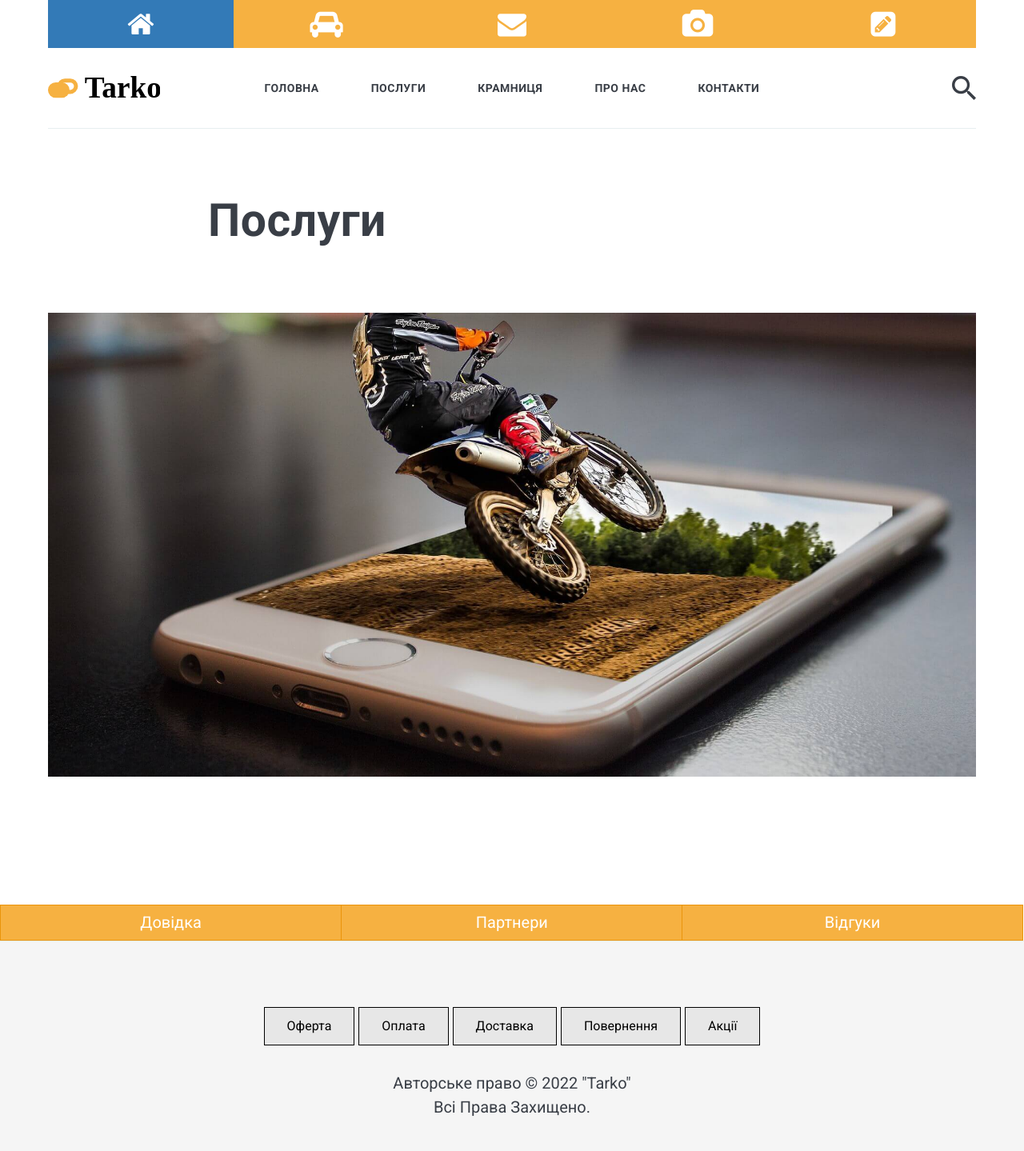
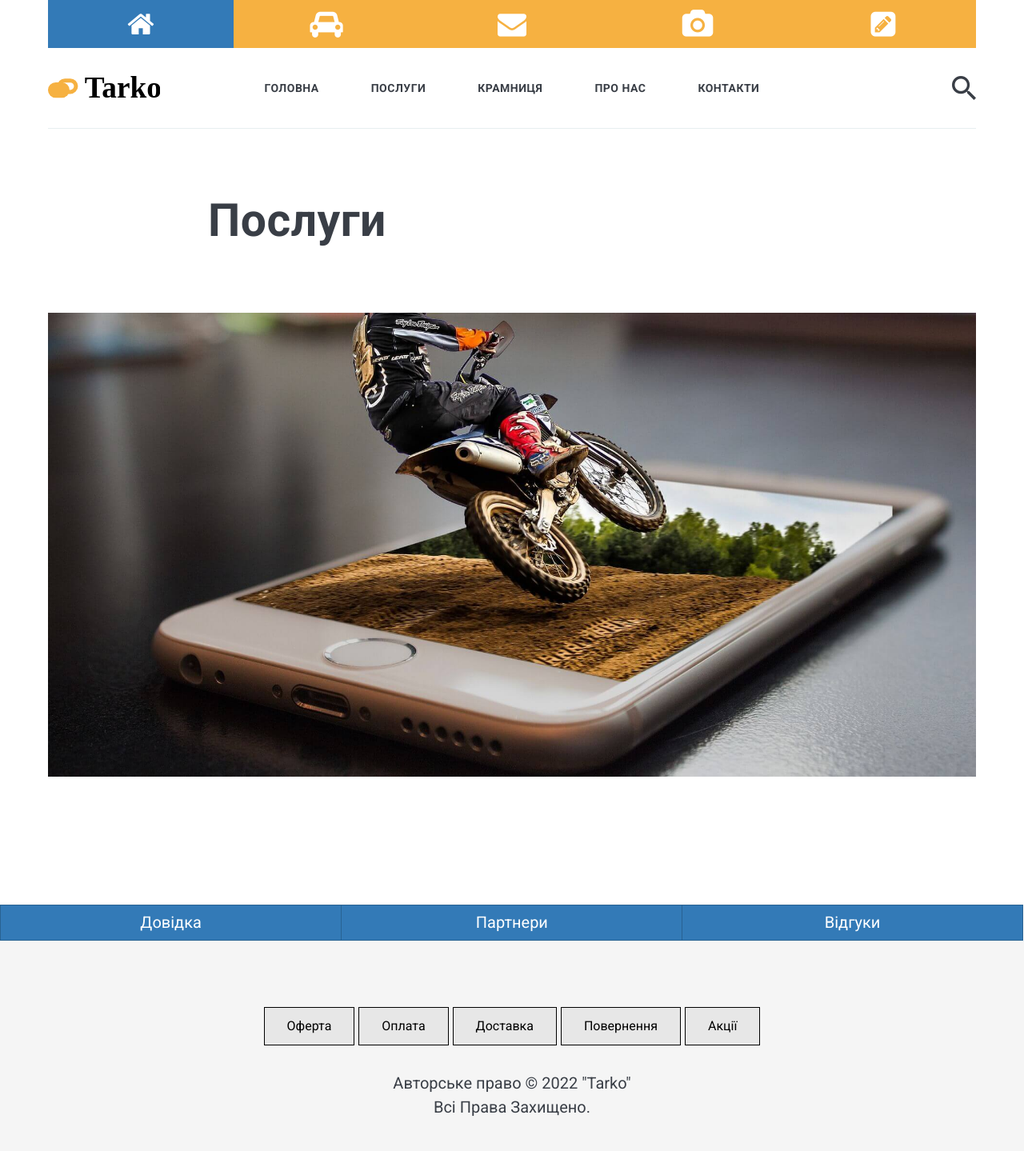
Before and after one commit to itarko/itarko.github.io, a Jekyll site: the page built from _pages/01-posluhy.md, in a window 1280 px wide. Shown: the whole page at 80% size. Built offline with Jekyll 4.4.1, drawn with Linux system fonts in a browser that asks for light colours; nearby versions of some CDN libraries.

Commit message:
Update footer.html

```diff
--- a/_includes/footer.html
+++ b/_includes/footer.html
@@ -3,8 +3,8 @@
 <!-- ThreeLowerButtons -->
 <style>
 .btn-group button {
-    background-color: #f6b141; /* Orange background */
-    border: 1px solid #ea940b; /* Orange border */
+    background-color: #337ab7; /* Orange background */
+    border: 1px solid #296292; /* Orange border */
     color: white; /* White text */
     padding: 10px 24px; /* Some padding */
     cursor: pointer; /* Pointer/hand icon */
@@ -24,7 +24,7 @@
 
 /* Add a background color on hover */
 .btn-group button:hover {
-    background-color: #ea940b;
+    background-color: #296292;
 }
 </style>
 <body>
```
